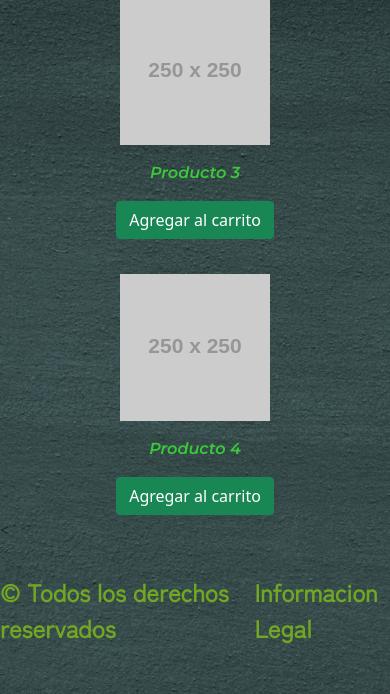
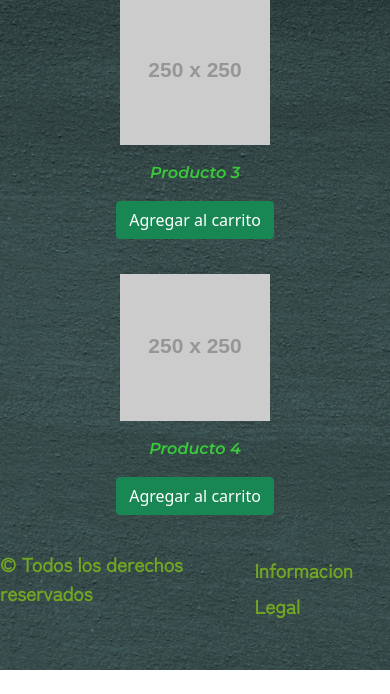
Before and after one commit to julian-paredes/ProyectoFinal-DW, a plain HTML site: page pages/products.html in a window 390 px wide. Shown: the part 858-1552 px from the top of the page. After the commit the page ends 1528 px from the top, so only its background shows below. Drawn offline with nearby package versions, Linux system fonts and the light colour scheme; placeholder pictures from the web are drawn by us.

Commit message:
Proyecto Final - modificacion por problemas con MediaQueries en footer y seccion Contacto

```diff
--- a/pages/products.html
+++ b/pages/products.html
@@ -96,15 +96,15 @@
     </main>
     <!-- Fin del main-->
 
-    <<!-- Inicio del footer-->
+    <!-- Inicio del footer-->
     <footer>
       <section class="footer-menu-container">
         <div class="terminos">
-          <p>© Todos los derechos reservados</p> <!--Parrafo -->
+          <p class="terminos-2">© Todos los derechos reservados</p> <!--Parrafo -->
         </div>
         <nav class="footer-menu">
           <ul class="footer-terminos">
-              <li><a href="terms.html">Informacion Legal</a> </li> <!--Link a seccion de Informacion Legal -->
+              <li><a href="pages/terms.html" class="terminos-2">Informacion Legal</a> </li> <!--Link a seccion de Informacion Legal -->
           </ul>
         <nav>
       </section>
--- a/scss/base/_mediaQueries.scss
+++ b/scss/base/_mediaQueries.scss
@@ -37,7 +37,7 @@
       font-size: 2em;
     }
 
-    .terminos, .footer-terminos {
+    .terminos-2 {
     font-size: 0.8em;
     }
 
```
Also changed, not shown: index.html (+2 -2 lines), pages/about.html (+2 -2 lines), pages/carrito.html (+3 -3 lines), pages/contact.html (+4 -3 lines), pages/faq.html (+3 -3 lines), pages/specs.html (+3 -3 lines), pages/terms.html (+3 -3 lines), css/style.css.
